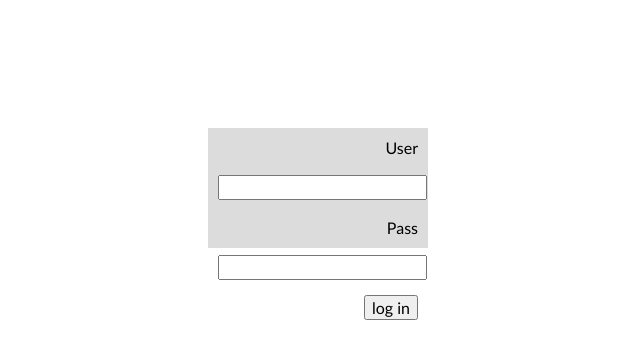
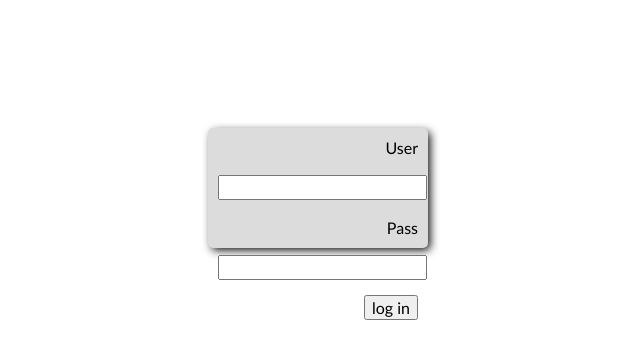
Before and after one commit to granath93/Goldfish, a PHP site: page /login.php in a window 1280 px wide. Shown: the top 359 px of the page, without its empty margins (322-962 px from the left). Run offline with PHP 8.4, Linux system fonts and the light colour scheme; data that the repository does not hold is empty.

Commit message:
login ännu bättre

```diff
--- a/css/admin.css
+++ b/css/admin.css
@@ -130,7 +130,7 @@ textarea.field.text{
 	line-height:32px;
 	width:32px;
 }
-
+/*vad är detta nedanför?*/
 .classname:hover {
 	background-color:#5cb811;
 }
@@ -139,6 +139,7 @@ textarea.field.text{
 	position:relative;
 	top:1px;
 }
+/*vad är detta ovanför?*/
 
 
 .content{
@@ -187,6 +188,8 @@ textarea.field.text{
     width: 220px;
     height: 120px;
     background-color: #dcdcdc;
+    border-radius: 5px;
+    box-shadow: 3px 3px 10px -1px;
 
 
 
```
